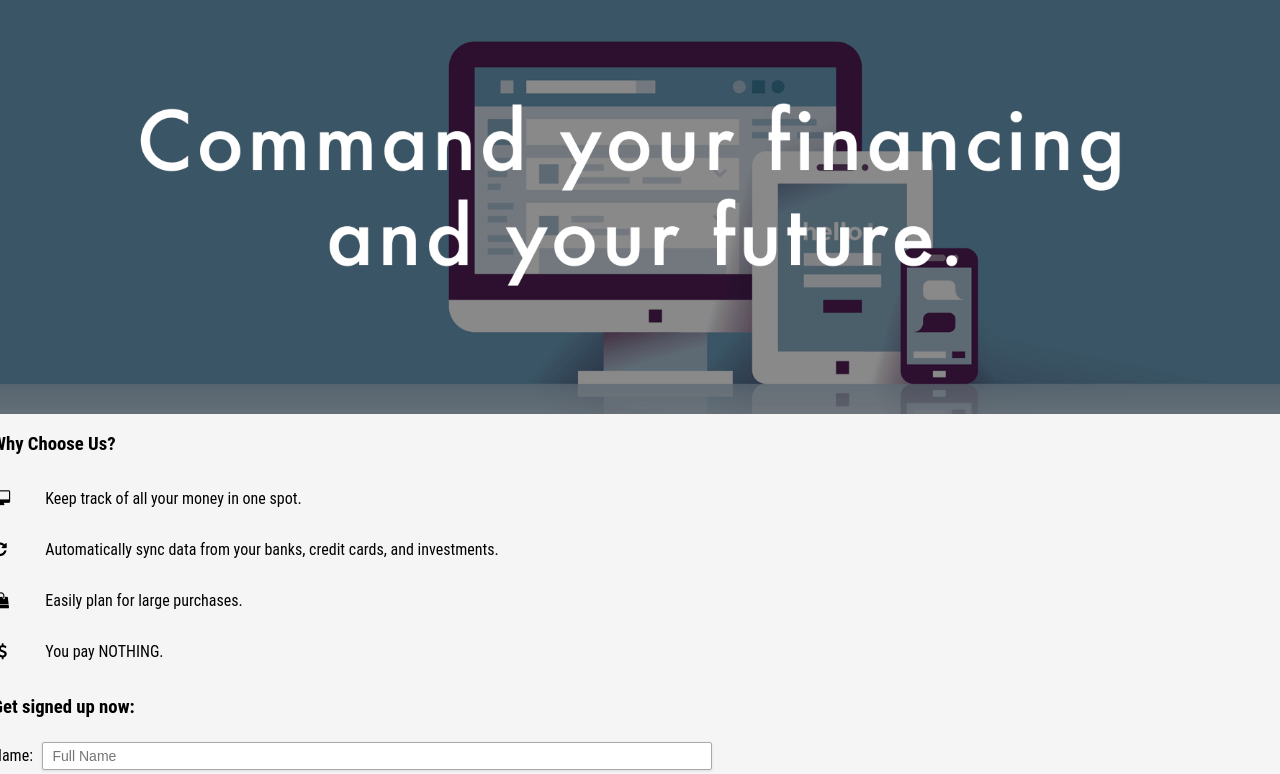
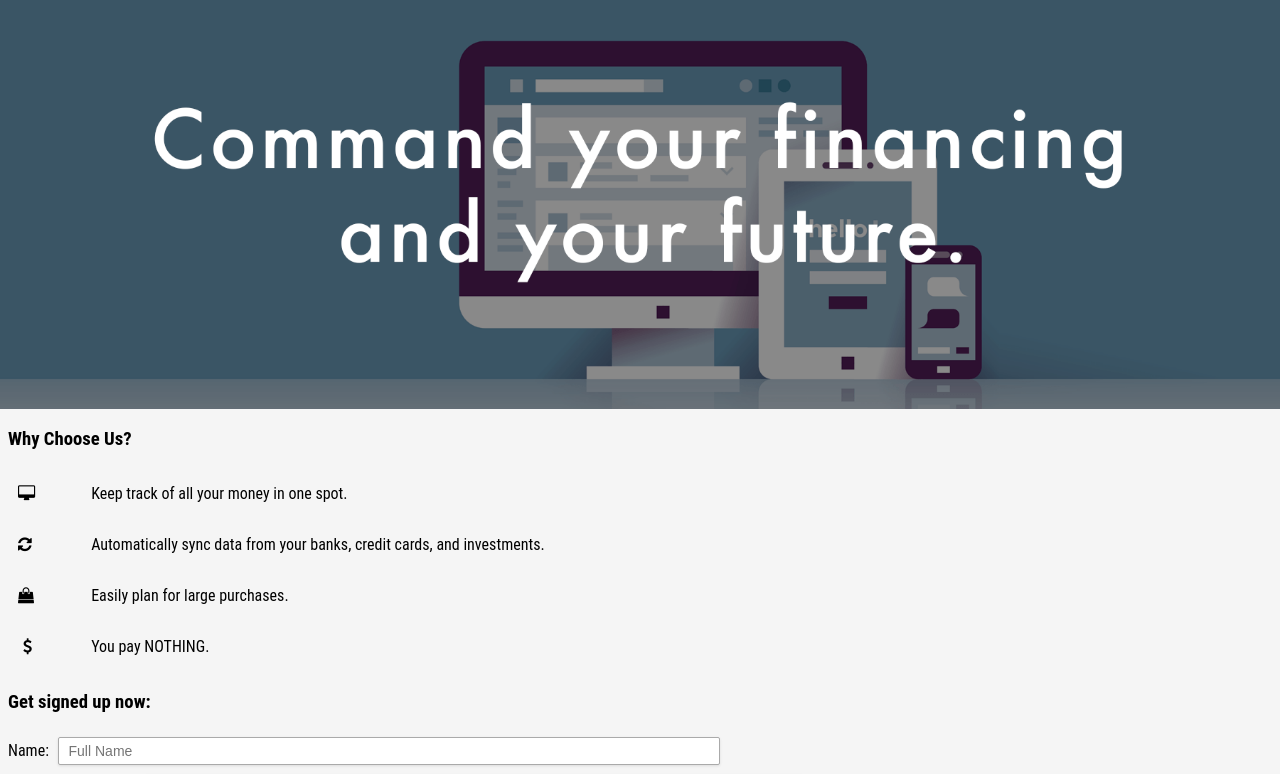
Before and after one commit to sendacrate/sendacrate.github.io, a plain HTML site: page index.html in a window 1280 px wide. Shown: the top 774 px of the page. Drawn offline with nearby package versions, Linux system fonts and the light colour scheme.

Commit message:
change site format3

```diff
--- a/index.html
+++ b/index.html
@@ -94,7 +94,7 @@
 
     }
     input{
-      width: 150px;
+      width: 75px;
     }
     button{
       width: 75px;
@@ -108,7 +108,7 @@
       color: black;
     }
     body{
-      margin-left: -8px;
+      /*margin-left: -8px;*/
       margin-right: -8px;
     }
     #banner{
@@ -184,6 +184,7 @@ table {
 td {
     padding-top: 1em;
     padding-bottom: 1em;
+    padding-left: 10px;
 }
   </style>
   <meta name="viewport" content="width=device-width, initial-scale=1" />
```
